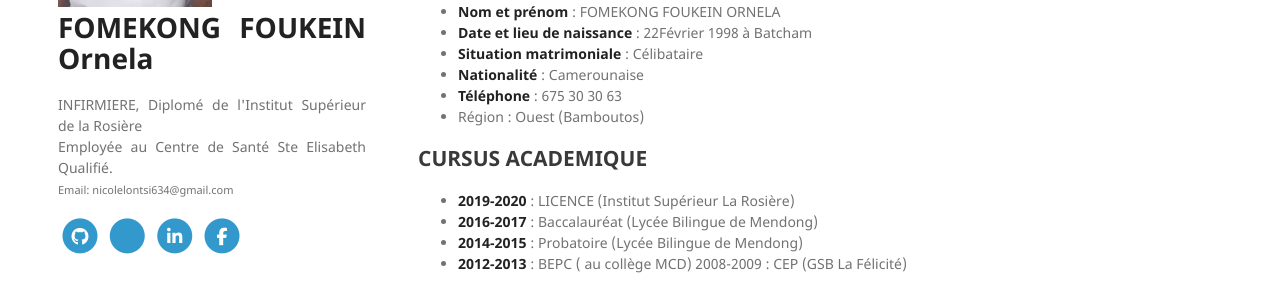
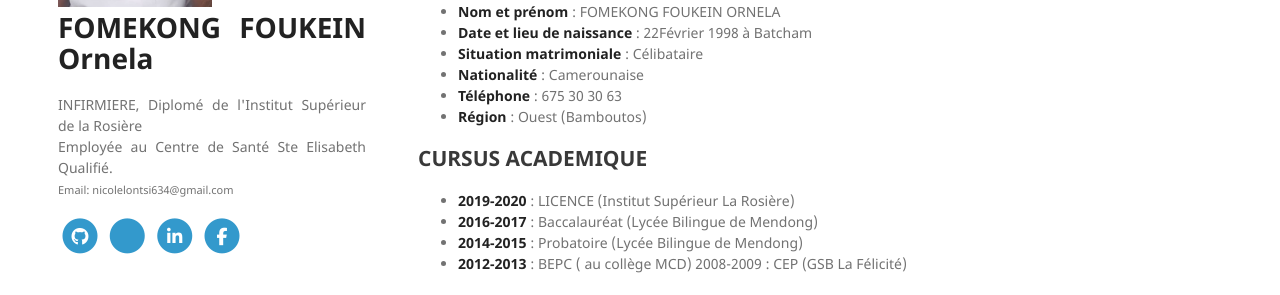
Before and after one commit to ornela1998/ornela1998.github.io, a Jekyll site: the page built from index.md, in a window 1280 px wide and 1341 px high. Shown: the part 256-551 px from the top of the window. Built offline with Jekyll 4.4.1, drawn with Linux system fonts in a browser that asks for light colours; nearby versions of some CDN libraries; our own code applies the rules of GitHub Pages for plain Markdown files; a style sheet for code colours, icons or effects is not loaded.

```diff
--- a/index.md
+++ b/index.md
@@ -11,7 +11,7 @@ Je me nomme Fomekang Foukein Ornela, née le 25 Février a Batcham de nationnali
 * **Situation matrimoniale** : Célibataire
 * **Nationalité** : Camerounaise
 * **Téléphone** : 675 30 30 63
-* Région : Ouest (Bamboutos)
+* **Région** : Ouest (Bamboutos)
 
 ## CURSUS ACADEMIQUE
 * **2019-2020** : LICENCE (Institut Supérieur La Rosière)
```
